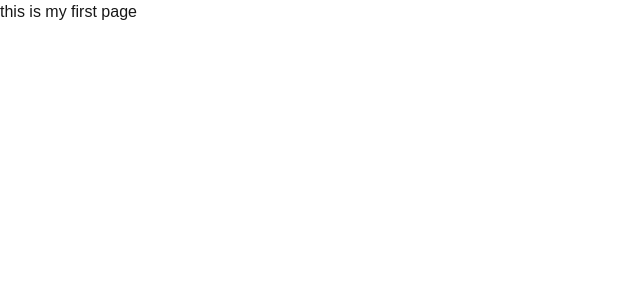
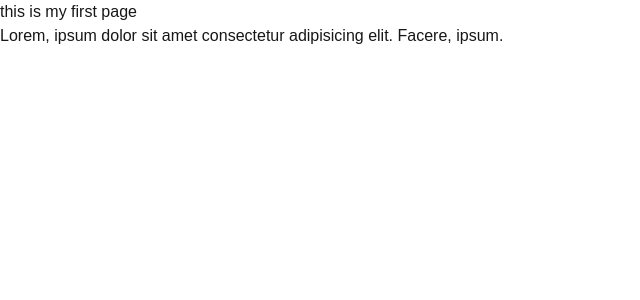
Before and after one commit to Samsuj-joha/paragon-group, a Next.js app in the folder paragon/: page / in a window 1280 px wide. Shown: the top 300 px of the page, without its empty margins (0-640 px from the left). Built offline with nearby package versions, Linux system fonts and the light colour scheme.

Commit message:
home page commit

```diff
--- a/paragon/app/page.js
+++ b/paragon/app/page.js
@@ -4,6 +4,7 @@ const Home = () => {
   return (
     <div>
       <h1>this is my first page</h1>
+      <p>Lorem, ipsum dolor sit amet consectetur adipisicing elit. Facere, ipsum.</p>
     </div>
   )
 }
```
